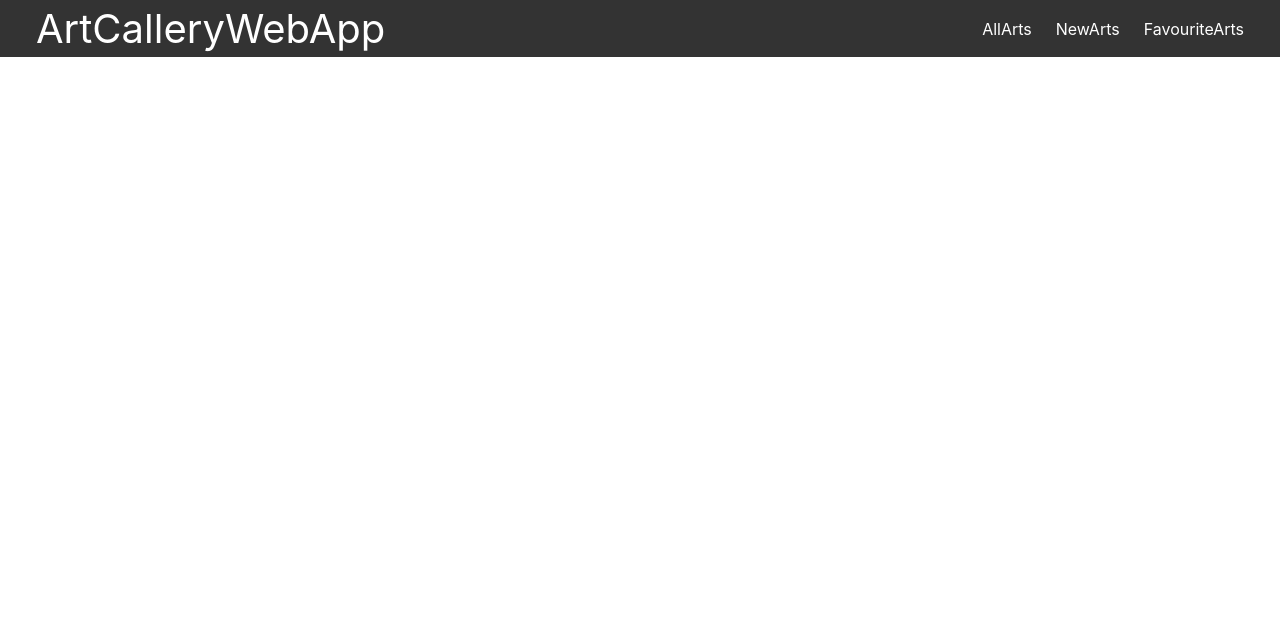
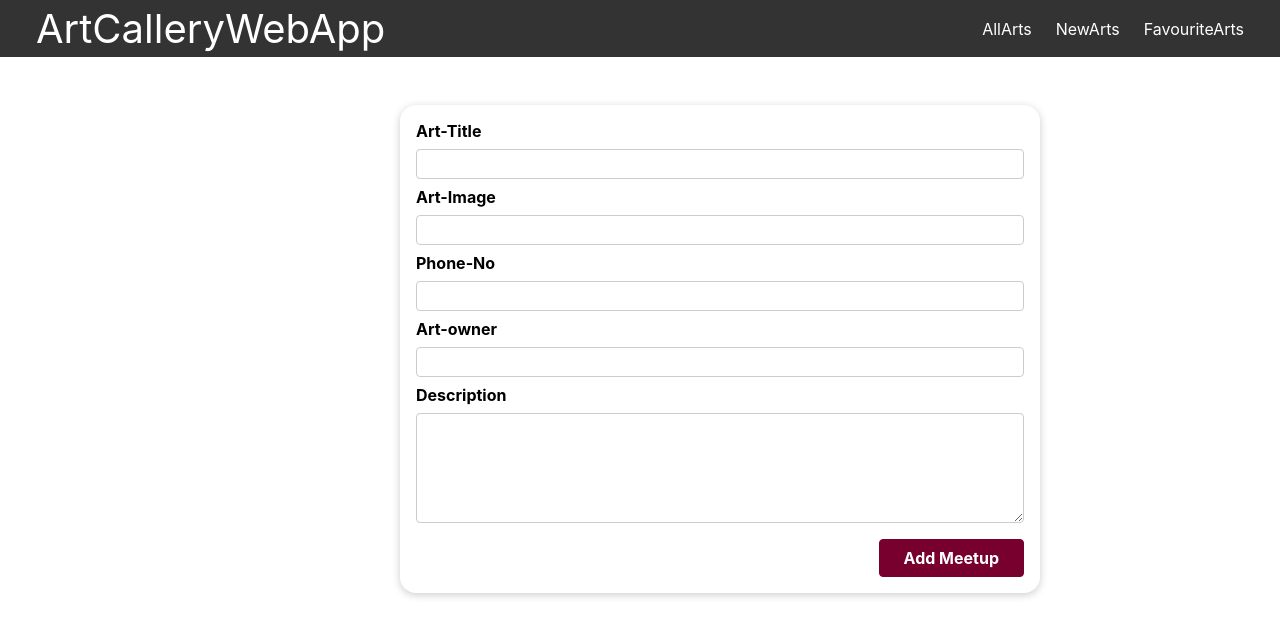
Before and after one commit to Alexkimathi/ArtWorkWebApp, a React (Create React App) app: page /newarts in a window 1280 px wide. Shown: the top 636 px of the page. Built offline with nearby package versions, Linux system fonts and the light colour scheme.

Commit message:
add new art form to add new art to the json server

```diff
--- /dev/null
+++ b/src/components/Arts/NewArtForm.module.css
@@ -0,0 +1,46 @@
+.form {
+    padding: 1rem;
+
+  }
+
+  .control {
+    margin-bottom: 0.5rem;
+  }
+
+  .control label {
+    display: block;
+    font-weight: bold;
+    margin-bottom: 0.5rem;
+  }
+
+  .control input,
+  .control textarea {
+    display: block;
+    font: inherit;
+    border-radius: 4px;
+    border: 1px solid #ccc;
+    padding: 0.25rem;
+    width: 100%;
+  }
+
+  .actions {
+    margin-top: 1rem;
+    text-align: right;
+  }
+
+  .actions button {
+    font: inherit;
+    cursor: pointer;
+    background-color: #77002e;
+    color: white;
+    padding: 0.5rem 1.5rem;
+    border: 1px solid #77002e;
+    border-radius: 4px;
+    font-weight: bold;
+  }
+
+  .actions button:hover,
+  .actions button:active {
+    background-color: #a50e48;
+    border-color: #a50e48;
+  }
--- a/src/pages/NewArt.js
+++ b/src/pages/NewArt.js
@@ -1,8 +1,10 @@
 import React from "react";
+import NewArtsForm from "../components/Arts/NewArtsForm";
 
 function NewArt() {
   return (
     <div>
+    <NewArtsForm />
 
     </div>
   );
--- a/src/ui/card.js
+++ b/src/ui/Card.js
@@ -1,10 +1,10 @@
 import React from 'react'
 import classes from './Card.module.css'
 
-function card(props) {
+function Card(props) {
   return (
     <div className={classes.card}>{props.children}</div>
   )
 }
 
-export default card
+export default Card
--- a/src/ui/Card.module.css
+++ b/src/ui/Card.module.css
@@ -1,16 +1,9 @@
-.card{
-    background-color: rgb(221, 25, 25);
-    border-radius: 4rem;
-    box-shadow: 0 4px 8px 0 #b61a1a00;
-
-
-    transition: 0.3s;
-    padding: 4rem;
-    padding-left: 2rem;
-    width: 100%;
-    margin: 2rem;
-    margin-left: 10rem;
-    margin-top: 10rem;
-    border-radius: 2rem;
-    display: flex;
+.card {
+  background-color: white;
+  border-radius: 1rem;
+  box-shadow: 0 2px 8px rgba(0, 0, 0, 0.2);
+  width: 50%;
+  align-items: center;
+  margin-top: 3rem;
+  margin-left: 25rem;
 }
```
